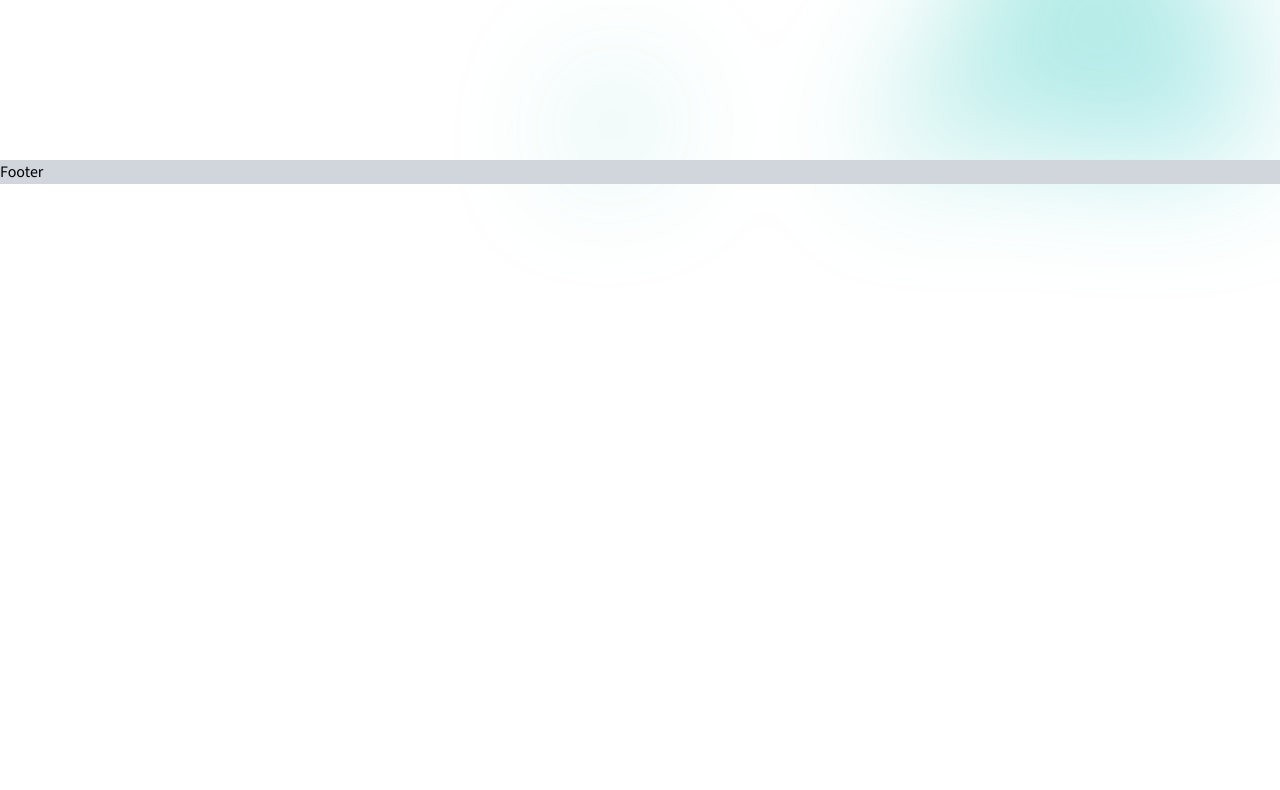
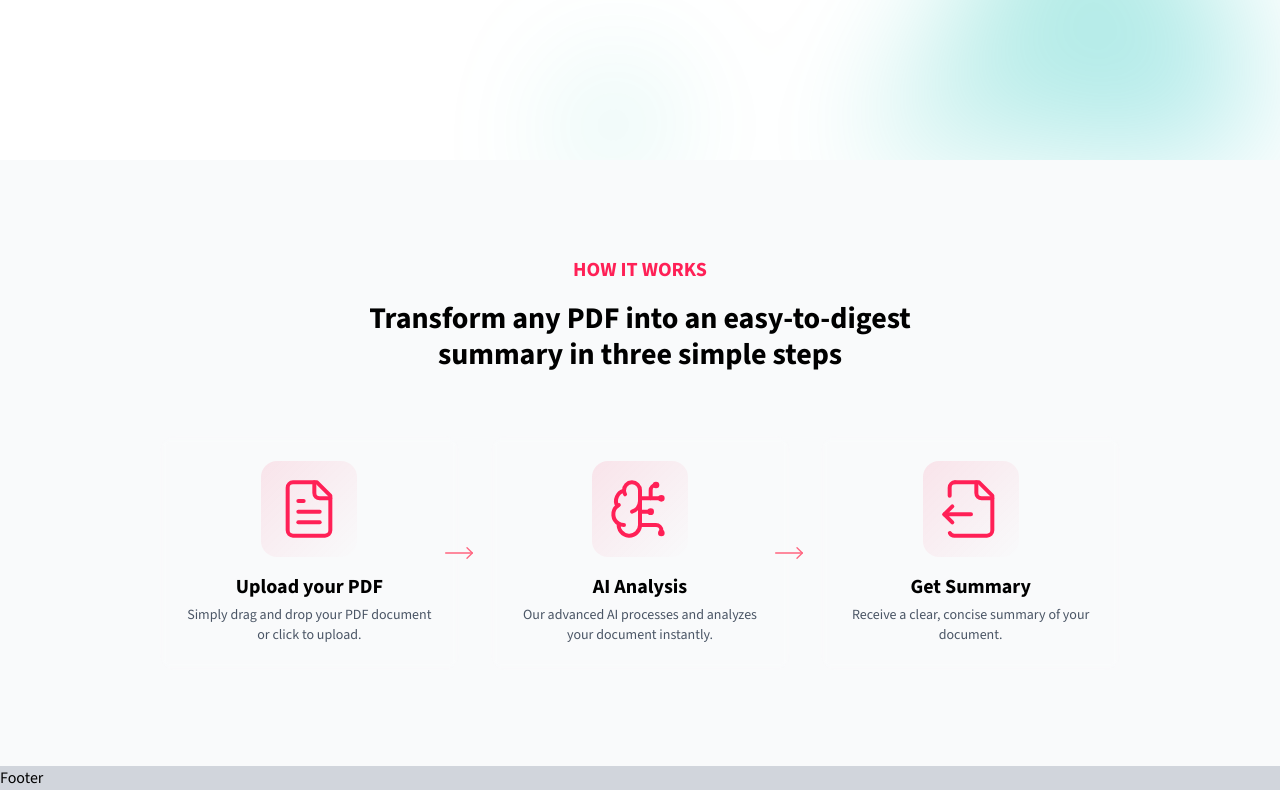
Before and after one commit to KayqueGoldner/sommaire-ai-pdf-summarizer-nextjs, a Next.js app: page / in a window 1280 px wide. Shown: the part 830-1620 px from the top of the page. Before the commit the page ends 1014 px from the top, so only its background shows below. Built offline with nearby package versions, Linux system fonts and the light colour scheme.

Commit message:
landing page how it works section

```diff
--- a/app/page.tsx
+++ b/app/page.tsx
@@ -1,6 +1,7 @@
 import { BgGradient } from "@/components/common/bg-gradient";
 import { DemoSection } from "@/components/home/demo-section";
 import { HeroSection } from "@/components/home/hero-section";
+import { HowItWorksSection } from "@/components/home/how-it-works-section";
 
 export default function Home() {
   return (
@@ -9,8 +10,8 @@ export default function Home() {
       <div className="flex flex-col">
         <HeroSection />
         <DemoSection />
+        <HowItWorksSection />
       </div>
-      {/* <HowItWorksSection /> */}
       {/* <PricingSection /> */}
       {/* <CTA /> */}
     </div>
--- /dev/null
+++ b/components/home/how-it-works-section.tsx
@@ -0,0 +1,95 @@
+import {
+  BrainCircuitIcon,
+  FileOutputIcon,
+  FileTextIcon,
+  MoveRightIcon,
+} from "lucide-react";
+
+type Step = {
+  icon: React.ReactNode;
+  label: string;
+  description: string;
+};
+
+const STEPS: Step[] = [
+  {
+    icon: <FileTextIcon size={64} strokeWidth={1.5} />,
+    label: "Upload your PDF",
+    description: "Simply drag and drop your PDF document or click to upload.",
+  },
+  {
+    icon: <BrainCircuitIcon size={64} strokeWidth={1.5} />,
+    label: "AI Analysis",
+    description:
+      "Our advanced AI processes and analyzes your document instantly.",
+  },
+  {
+    icon: <FileOutputIcon size={64} strokeWidth={1.5} />,
+    label: "Get Summary",
+    description: "Receive a clear, concise summary of your document.",
+  },
+];
+
+export const HowItWorksSection = () => {
+  return (
+    <section className="relative overflow-hidden bg-gray-50">
+      <div className="mx-auto max-w-5xl px-4 py-12 sm:px-6 lg:px-8 lg:py-24">
+        <div
+          className="pointer-events-none absolute inset-0 -z-10 transform-gpu overflow-hidden blur-3xl"
+          aria-hidden="true"
+        >
+          <div
+            className="relative left-[calc(50%+3rem)] aspect-[1155/678] w-[36.125rem] -translate-x-1/2 bg-linear-to-br from-emerald-500 via-teal-500 to-cyan-500 opacity-20 sm:left-[40%+30rem] sm:w-[40.1875rem]"
+            style={{
+              clipPath:
+                "polygon(74.1% 44.1%, 100% 61.6%, 97.5% 26.9%, 85.5% 0.1%, 80.7% 2%, 72.5% 32.5%, 60.2% 62.4%, 52.4% 68.1%, 47.5% 58.3%, 45.2% 34.5%, 27.5% 76.7%, 0.1% 64.9%, 17.9% 100%, 27.6% 76.8%, 76.1% 97.7%, 74.1% 44.1%)",
+            }}
+          />
+        </div>
+
+        <div className="mb-16 text-center">
+          <h2 className="mb-4 text-xl font-bold text-rose-500 uppercase">
+            How it works
+          </h2>
+          <h3 className="mx-auto max-w-2xl text-3xl font-bold">
+            Transform any PDF into an easy-to-digest summary in three simple
+            steps
+          </h3>
+        </div>
+
+        <div className="relative mx-auto grid max-w-6xl grid-cols-1 gap-8 md:grid-cols-3">
+          {STEPS.map((step, index) => (
+            <div key={index} className="relative flex items-stretch">
+              <StepItem {...step} />
+              {index < STEPS.length - 1 && (
+                <div className="absolute top-1/2 -right-4 z-10 hidden -translate-y-1/2 transform md:block">
+                  <MoveRightIcon
+                    size={32}
+                    strokeWidth={1}
+                    className="text-rose-400"
+                  />
+                </div>
+              )}
+            </div>
+          ))}
+        </div>
+      </div>
+    </section>
+  );
+};
+
+const StepItem = ({ icon, label, description }: Step) => {
+  return (
+    <div className="group relative w-full rounded-2xl border border-white/10 bg-white/5 p-6 backdrop-blur-xs transition-colors hover:border-rose-500/50">
+      <div className="flex h-full flex-col gap-4">
+        <div className="mx-auto flex size-24 items-center justify-center rounded-2xl bg-linear-to-br from-rose-500/10 to-transparent transition-colors group-hover:from-rose-500/20">
+          <div className="text-rose-500">{icon}</div>
+        </div>
+        <div className="flex flex-1 flex-col justify-between gap-1">
+          <h4 className="text-center text-xl font-bold">{label}</h4>
+          <p className="text-center text-sm text-gray-600">{description}</p>
+        </div>
+      </div>
+    </div>
+  );
+};
```
